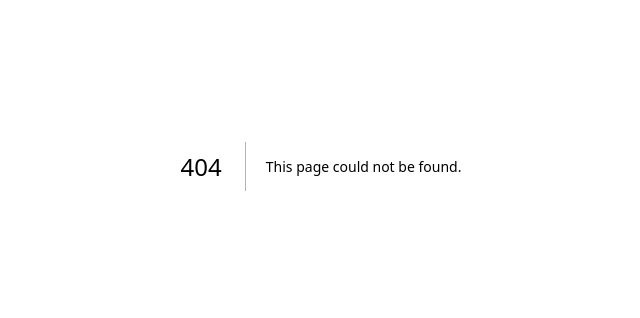
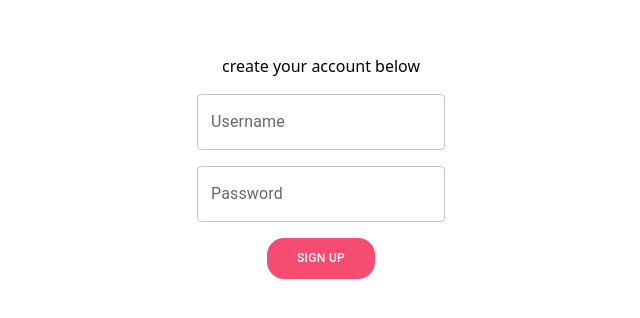
Before and after one commit to mohammadm10/finance-tracker, a Next.js app in the folder frontend/: page /signUp in a window 1280 px wide. Before the commit this address had no page. Shown: the part 234-552 px from the top of the page, without its empty margins (319-959 px from the left). Built offline with nearby package versions, Linux system fonts and the light colour scheme.

Commit message:
user sign up

```diff
--- a/frontend/src/pages/index.js
+++ b/frontend/src/pages/index.js
@@ -34,6 +34,12 @@ export default function Home() {
     }
   }
 
+  const signUp = async () => {
+    router.push({
+      pathname: '/signUp',
+    })
+  }
+
   return (
     <>
       <Head>
@@ -62,6 +68,17 @@ export default function Home() {
             >
               Log In
             </Button>
+            <Button onClick={signUp}
+              style={{
+                borderRadius: 17,
+                padding: "10px 30px",
+                fontSize: "12px",
+                backgroundColor: "#F64C72",
+                color: "#FFF"
+              }}
+            >
+              Sign Up
+            </Button>
           </div>
         </section>
       </main>
--- /dev/null
+++ b/frontend/src/pages/signUp.js
@@ -0,0 +1,66 @@
+import Head from 'next/head';
+import { Button, TextField } from '@mui/material';
+import { useState, useEffect } from 'react';
+import axios from 'axios';
+import { useRouter } from 'next/router';
+
+export default function signUp() {
+
+    const [username, setUserName] = useState('');
+    const [password, setPassword] = useState('');
+    const router = useRouter();
+
+    const signUp = async () => {
+        try {
+            const res = await axios.post('http://localhost:5000/createUser', {
+                username,
+                password,
+            });
+
+            console.log(res.data);
+            if (res.status === 200) {
+                console.log('Successful user creation');
+                router.push({
+                    pathname: '/HomePage',
+                    query: { username: username },
+                });
+            }
+        } catch (error) {
+            if(error['response']['status'] === 500){
+                console.log('User already exists');
+            }
+        }
+    }
+
+    return (
+        <>
+            <Head>
+                <title>Finanace Tracker</title>
+            </Head>
+            <main id='loggedIn' className='bg-white overflow-hidden'>
+                <section className='min-h-screen flex justify-center items-center flex-col space-y-4' >
+                    <p>create your account below</p>
+                    <div className=''>
+                        <TextField id="username" label="Username" variant="outlined" onChange={(e) => setUserName(e.target.value)} />
+                    </div>
+                    <div className=''>
+                        <TextField id="password" label="Password" variant="outlined" onChange={(e) => setPassword(e.target.value)} />
+                    </div>
+                    <div className=''>
+                        <Button onClick={signUp}
+                            style={{
+                                borderRadius: 17,
+                                padding: "10px 30px",
+                                fontSize: "12px",
+                                backgroundColor: "#F64C72",
+                                color: "#FFF"
+                            }}
+                        >
+                            sign up
+                        </Button>
+                    </div>
+                </section>
+            </main>
+        </>
+    )
+}
```
Also changed, not shown: 1 other file (tests, documents, lock files or other folders).
